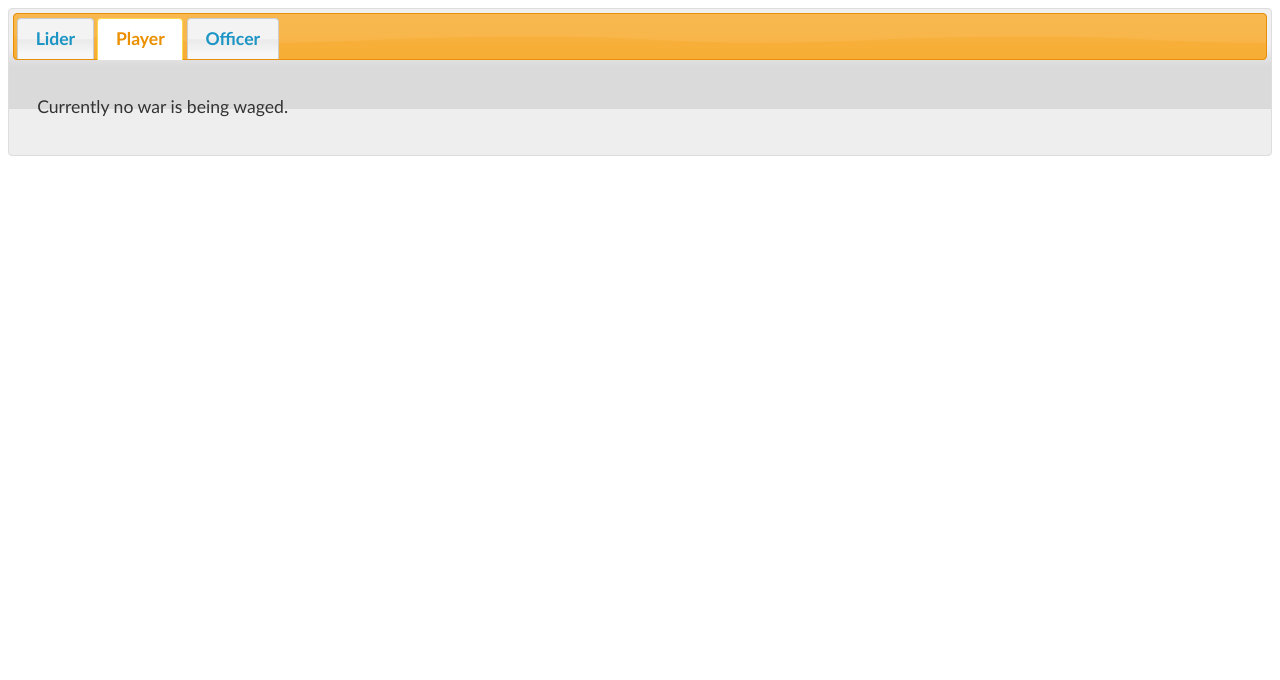
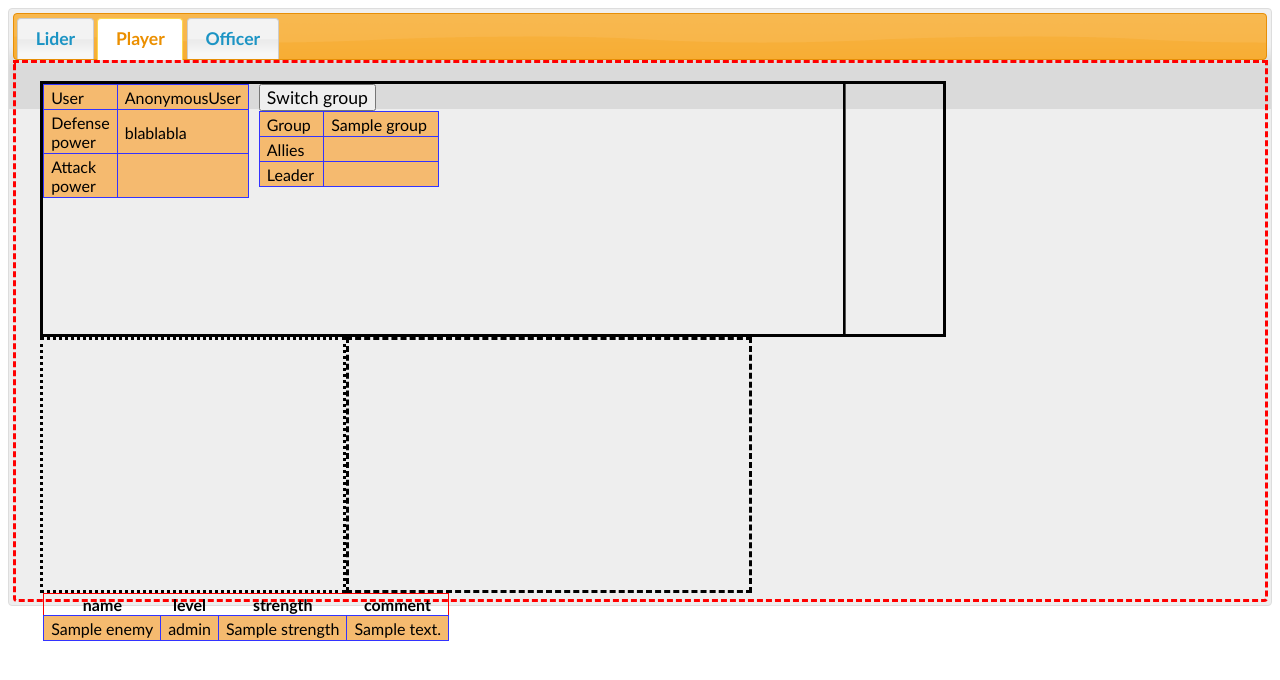
Before and after one commit to MichalPawlicki/ioproject, a Django app: template intel_project/intelapp/templates/intelapp/main.html in a window 1280 px wide, after a click on "Player". Shown: the top 680 px of the page. Run offline with Django 3.2, Linux system fonts and the light colour scheme; the template is opened without the code that fills it: most values are stand-ins (such as "Sample title", 1, 10 or a date in 2020); parts of the project's set-up code (start-up, migrations or seed data) failed here and were passed over; some libraries are stand-ins or nearby versions.

Commit message:
Experiments with the layout. Input form will be placed in div 'input' in file 'main.html'

```diff
--- a/intel_project/intelapp/static/intelapp/style.css
+++ b/intel_project/intelapp/static/intelapp/style.css
@@ -0,0 +1,61 @@
+#tabs-2 {
+    width: 1200px;
+    height: 500px;
+    border: dashed red;
+}
+
+#general_info {
+    width: 900px;
+    height: 250px;
+    float:left;
+    border: solid black;
+}
+
+#war {
+    width: 300px;
+    height: 250px;
+    float:left;
+    border: dotted black;
+}
+
+#input {
+    width: 400px;
+    height: 250px;
+    float: left;
+    border: dashed black;
+}
+
+#enemies_info {
+    width: 800px;
+    height: 250px;
+    fload: left;
+    border: groove black;
+}
+
+.general_info_table {
+    width: 20%;
+    font-family: "Trebuchet MS",Arial,Helveti a,sans-serif;
+    border-collapse: collapse;
+    margin-right: 10px;
+}
+
+.general_info_table:first-of-type {
+    float:left;
+    margin-bottom: 10px;
+}
+
+.general_info_table > th,td {
+    border: 1px solid rgb(51,51,255);
+    padding: 3px 7px 2px 7px;
+    background: rgb(245,186,111);
+}
+
+#enemies_info > table {
+    border: thin solid red;
+    border-collapse: collapse;
+}
+
+#enemies_info > table > th,td {
+    padding: 3px 7px 2px 7px;
+    font-family: "Trebuchet MS",Arial,Helvetica,sans-serif;
+}
--- a/intel_project/intelapp/templates/intelapp/main.html
+++ b/intel_project/intelapp/templates/intelapp/main.html
@@ -1,15 +1,26 @@
 <html>
     <head>
         {% load staticfiles %}
+        <!-- stylesheets, jquery-ui and own -->
         <link rel="stylesheet" href="{% static "intelapp/jquery-ui-1.10.4/css/ui-lightness/jquery-ui-1.10.4.css" %}"/>
+        <link rel="stylesheet" href="{% static "intelapp/style.css" %}"/>
+        <!-- javascript sources -->
         <script src="{% static "intelapp/jquery-ui-1.10.4/js/jquery-1.10.2.js" %}" type="text/javascript"></script>
         <script src="{% static "intelapp/jquery-ui-1.10.4/js/jquery-ui-1.10.4.js" %}" type="text/javascript"></script>
         <script type="text/javascript">
             $(document).ready(function() {
                 $("#tabs").tabs();
+                $("#enemies_info > table > tbody ").sortable().disableSelection();
+                alert($("#tabs-2").width());
+                alert($("#tabs-2").height());
             });
         </script>
     </head>
+    <!-- Variables passed to template:
+    -user - user which uses the panel
+    -group - user's group
+    -top enemies - list of top 10 enemies from group which user's group fights with
+    -->
 <body>
     <div id="tabs">
         <ul>
@@ -21,18 +32,73 @@
 
         </div>
         <div id="tabs-2">
+            <div id="general_info">
+                <table class="general_info_table">
+                    <tr>
+                        <td>User </td>
+                        <td>{{user}}</td>
+                    </tr>
+                    <tr>
+                        <td>Defense power </td>
+                        <td>blablabla</td>
+                    </tr>
+                    <tr>
+                        <td>Attack power</td>
+                        <td></td>
+                    </tr>
+                </table>
+                <button> Switch group </button>
+                <table class="general_info_table">
+                    <tr>
+                       <td>Group</td>
+                       <td>{{group.name}}</td>
+                    </tr>
+                    <tr>
+                        <td>Allies</td>
+                        <td></td>
+                    </tr>
+                    <tr>
+                        <td>Leader</td>
+                        <td></td>
+                    </tr>
+                </table>
+            </div>
             <div id="war">
-                <p> Currently no war is being waged. </p>
                 {% comment %}
-                {% if %}
+                {% if group.current_foe!=None %}
                     <p> War is being waged against team: </p>
-                    <p> {{}} </p>
-                    <p> Time left: {{}} </p>
+                    <p> {{group.current_foe}} </p>
+                    <p> Time left: {{group.battle_ending}} </p>
                     <p> Your recommended tactic: {{}}</p>
                 {% else %}
                     <p> Currently not war is being waged </p>
                 {% endif %}
                 {% endcomment %}
+            </div>
+            <div id="input">
+
+            </div>
+            <div id="enemies_info">
+                <table>
+                    <thead>
+                        <tr>
+                            <th>name</th>
+                            <th>level</th>
+                            <th>strength</th>
+                            <th>comment</th>
+                        </tr>
+                    </thead>
+                    <tbody>
+                    {% for enemy in top_enemies %}
+                        <tr>
+                            <td>{{enemy.name}}</td>
+                            <td>{{enemy.level}}</td>
+                            <td>{{enemy.strength}}</td>
+                            <td>{{enemy.comment}}</td>
+                        </tr>
+                    {% endfor %}
+                    </tbody>
+                </table>
             </div>
         </div>
         <div id="tabs-3">
```
Also changed, not shown: intel_project/db.sqlite3, intel_project/intelapp/static/polls/style.css (deleted).
